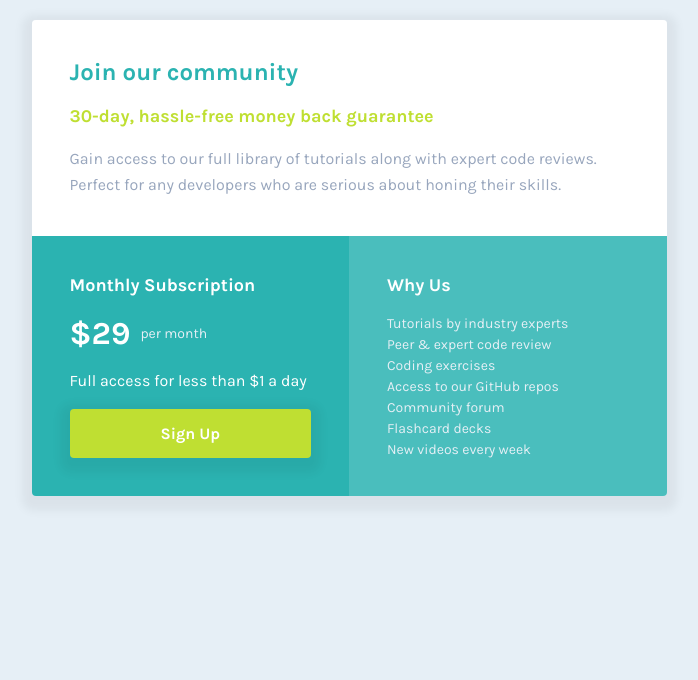
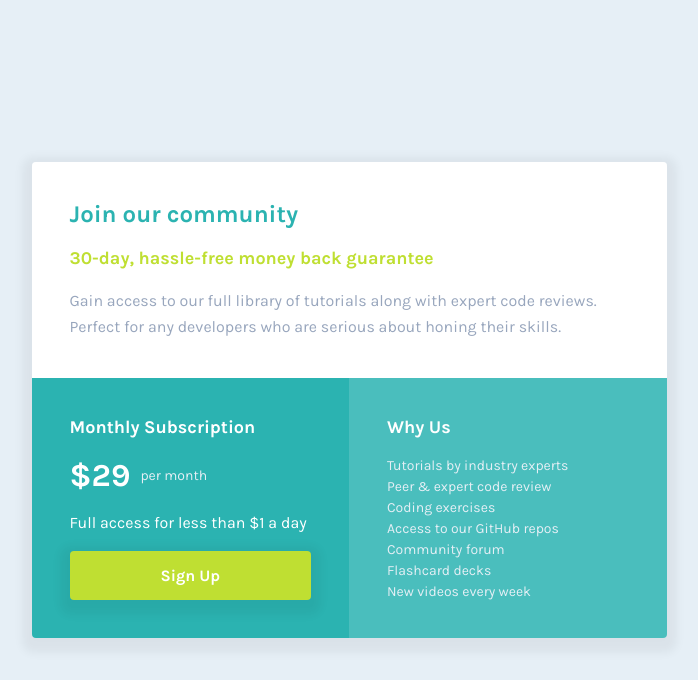
Before and after one commit to LKA-LORIS/Single-price-grid-component, a plain HTML site: page index.html in a window 1280 px wide. Shown: the whole page, without its empty margins (291-989 px from the left). Drawn offline with Linux system fonts and the light colour scheme.

Commit message:
correction css mobile

```diff
--- a/styles.css
+++ b/styles.css
@@ -51,14 +51,14 @@ span, li {
     display:flex;
     flex-direction: column;
     max-width:695px;
-    height:100vh;
+    height:100%;
     width:100%;
     margin:0 auto;
     padding: 0 30px;
 }
 
 .price-component {
-    margin: auto;
+    margin:20px 0;
     border-radius:4px;
     overflow: hidden;
     box-shadow:0 5px 10px 10px rgba(0, 0, 0, 0.05);
@@ -149,11 +149,11 @@ button {
 @media screen and (min-width:576px) {
 
     .container {
-        height:100%;
+        height:100vh;
     }
 
     .price-component {
-        margin: 20px 0;
+        margin: auto;
     }
 
     h1 {
```
